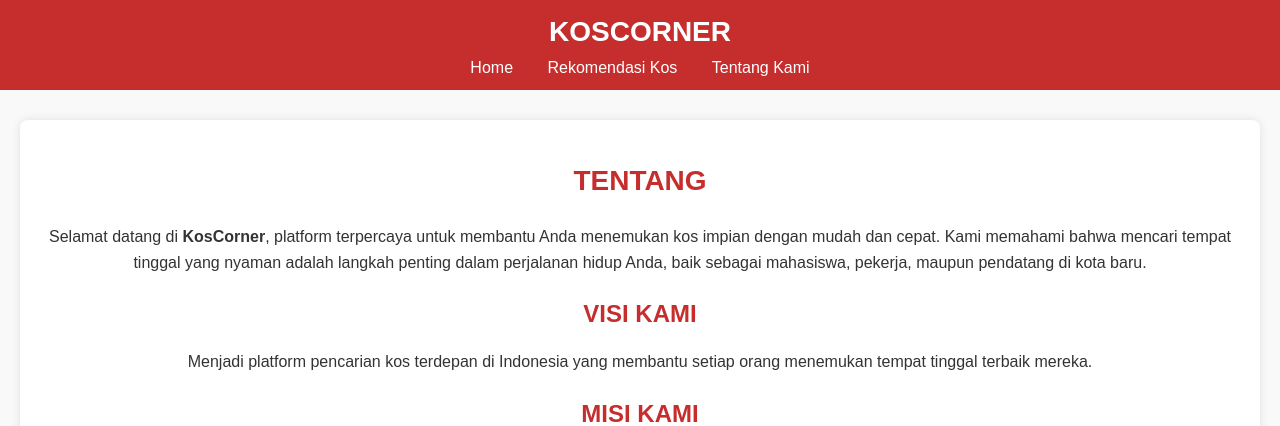
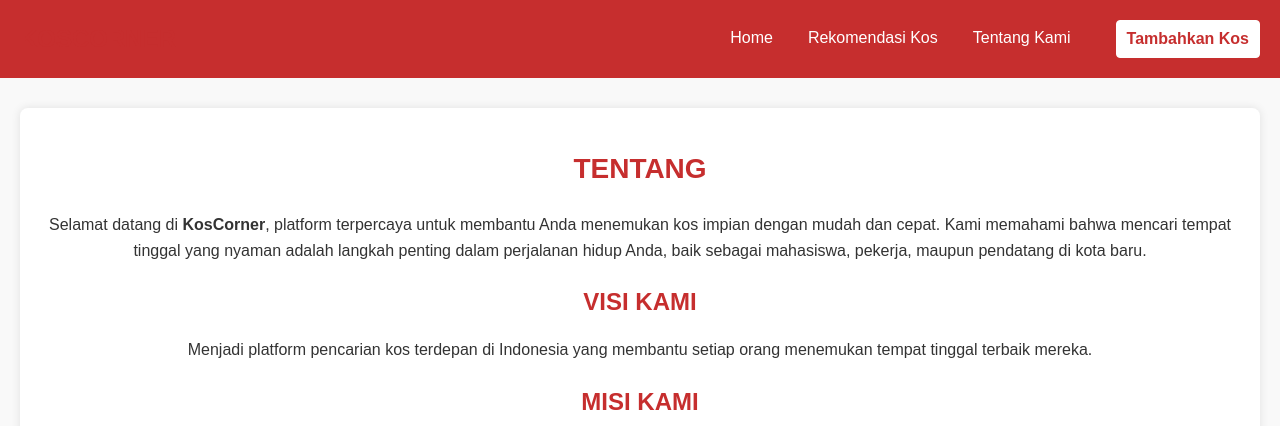
Before and after one commit to ekwahh31/KosCorner, a PHP site: page /about.html in a window 1280 px wide. Shown: the top 426 px of the page. Run offline with PHP 8.4, Linux system fonts and the light colour scheme.

Commit message:
ubah navbar

```diff
--- a/about.css
+++ b/about.css
@@ -19,21 +19,55 @@ body {
 }
 
 header {
+    display: flex;
+    justify-content: space-between;
+    align-items: center;
+    padding: 20px;
     background-color: #C62E2E;
-    padding: 10px 20px;
-    text-align: center;
+    color: white;
 }
 
 header h1 {
     margin: 0;
-    color: #fff;
+    font-size: 24px;
 }
 
-header nav a {
-    margin: 0 15px;
+nav {
+    display: flex;
+    gap: 15px;
+    margin-left: auto;
+}
+
+nav a {
+    color: white;
     text-decoration: none;
-    color: #ffffff;
+    font-size: 16px;
+    padding: 5px 10px;
+    border-radius: 4px;
+    transition: background-color 0.3s ease;
 }
+
+nav a:hover {
+    background-color: #0056b3;
+}
+
+nav .login-button {
+    background-color: white;
+    color: #C62E2E;
+    font-weight: bold;
+    border: 1px solid white;
+    border-radius: 4px;
+    padding: 5px 10px;
+    transition: background-color 0.3s ease, color 0.3s ease;
+    margin-left: 20px;
+}
+
+nav .login-button:hover {
+    background-color: #0056b3;
+    color: white;
+    border-color: #0056b3;
+}
+
 
 h1, h2 {
     color: #C62E2E;
--- a/about.html
+++ b/about.html
@@ -13,6 +13,7 @@
             <a href="index.php">Home</a>
             <a href="#">Rekomendasi Kos</a>
             <a href="about.html">Tentang Kami</a>
+            <a href="login.php" class="login-button">Tambahkan Kos</a>
         </nav>
     </header>
 
--- a/login.php
+++ b/login.php
@@ -25,7 +25,7 @@ if ($_SERVER['REQUEST_METHOD'] == 'POST') {
     <meta charset="UTF-8">
     <meta name="viewport" content="width=device-width, initial-scale=1.0">
     <title>Login Page</title>
-    <link rel="stylesheet" href="../css/login.css">
+    <link rel="stylesheet" href="login.css">
 </head>
 <body>
     <div class="login-container">
--- a/registrasi.php
+++ b/registrasi.php
@@ -20,7 +20,7 @@ if ($_SERVER['REQUEST_METHOD'] == 'POST') {
     <meta charset="UTF-8">
     <meta name="viewport" content="width=device-width, initial-scale=1.0">
     <title>Register Page</title>
-    <link rel="stylesheet" href="../css/registrasi.css">
+    <link rel="stylesheet" href="registrasi.css">
     <script defer src="register.js"></script>
 </head>
 <body>
```
Also changed, not shown: styles.css (+7 -7 lines).
